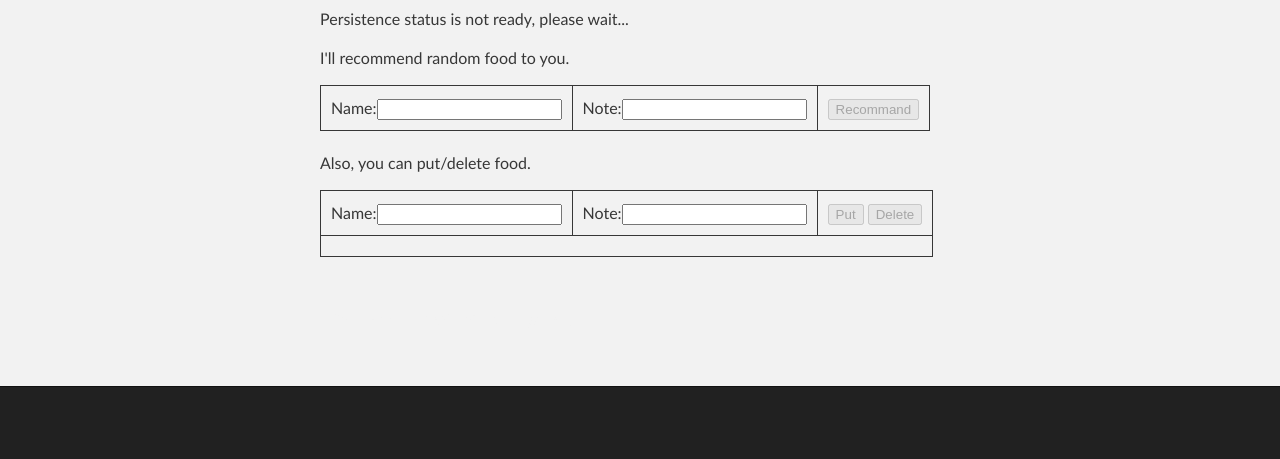
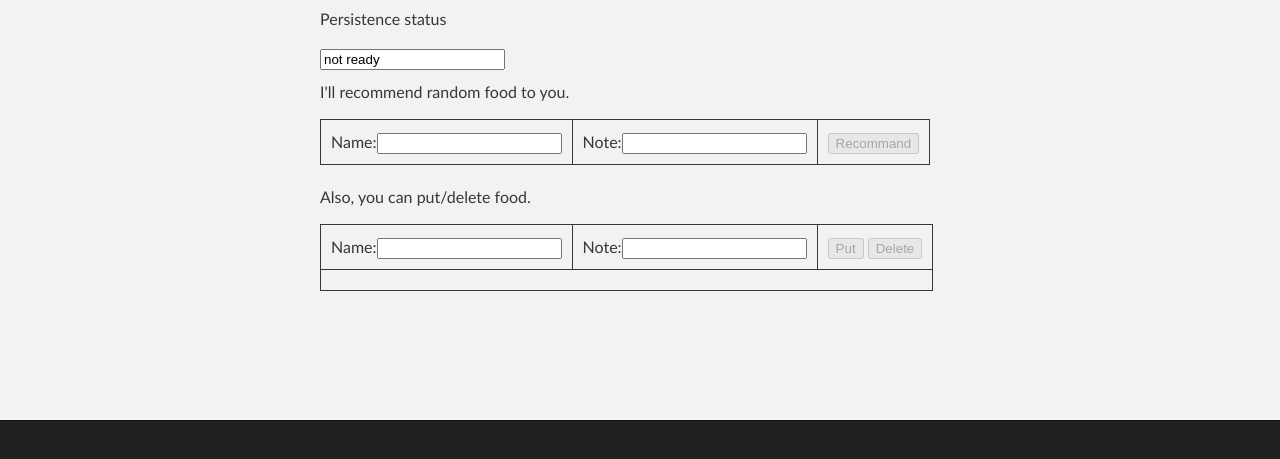
Before and after one commit to gomeplus/randomfood, a plain HTML site: page index.html in a window 1280 px wide. Shown: the part 263-722 px from the top of the page. Drawn offline with Linux system fonts and the light colour scheme; no server answers.

Commit message:
Update index.html

```diff
--- a/index.html
+++ b/index.html
@@ -21,7 +21,7 @@
                     xhr.withCredentials = true;
                 },
                 success: function (data) {
-                    $("#status").val("Persistence status is ready");
+                    $("#status").val("Ready");
                     $("[type=button]").attr('disabled', false);
                 }
             });
@@ -97,7 +97,10 @@
             Randomfood
         </h3>
 
-        <p id="status">Persistence status is not ready, please wait...</p>
+        <div>
+            <p id="status">Persistence status</p>
+            <input type="text" id="status" value="not ready" readonly/>
+        </div>
 
         <p>I'll recommend random food to you.</p>
         <table>
```
